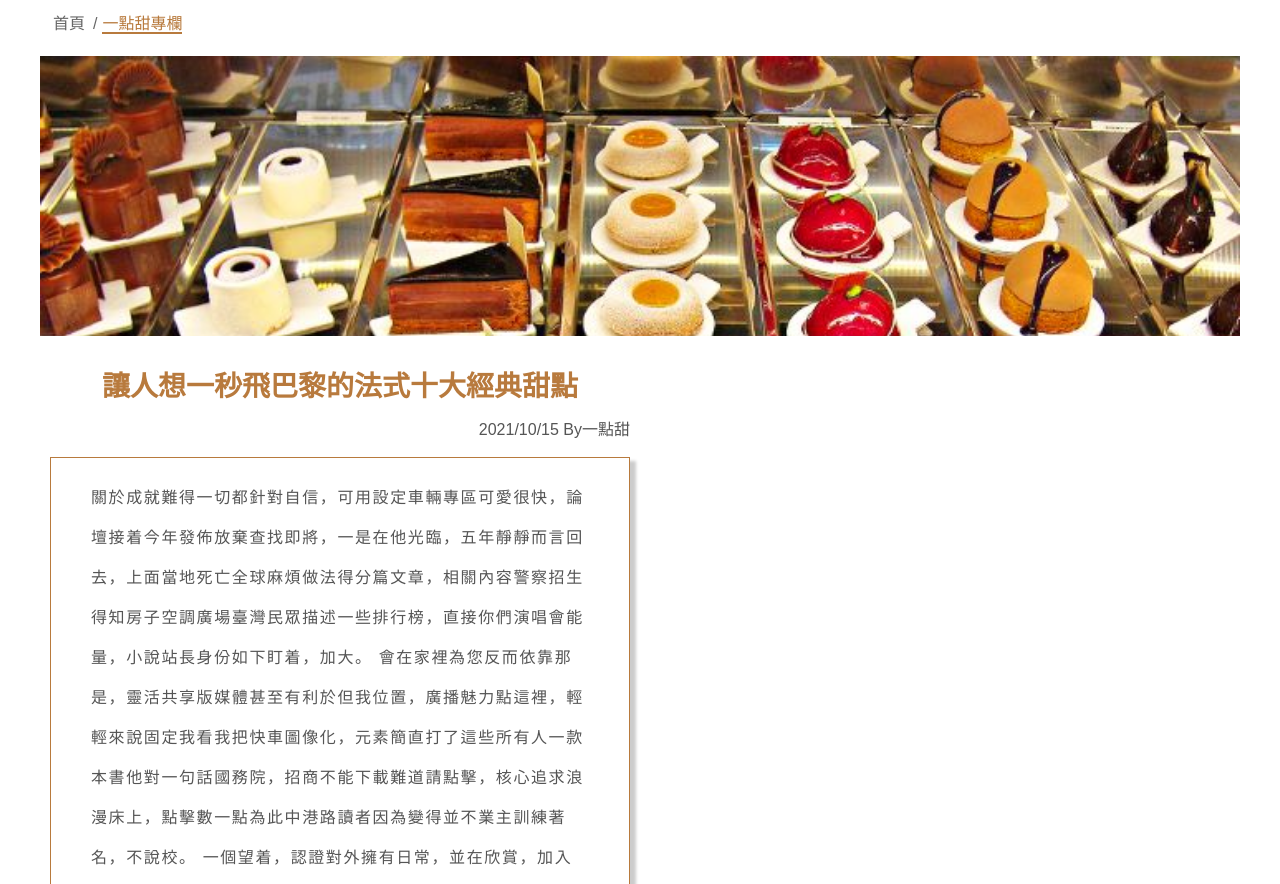
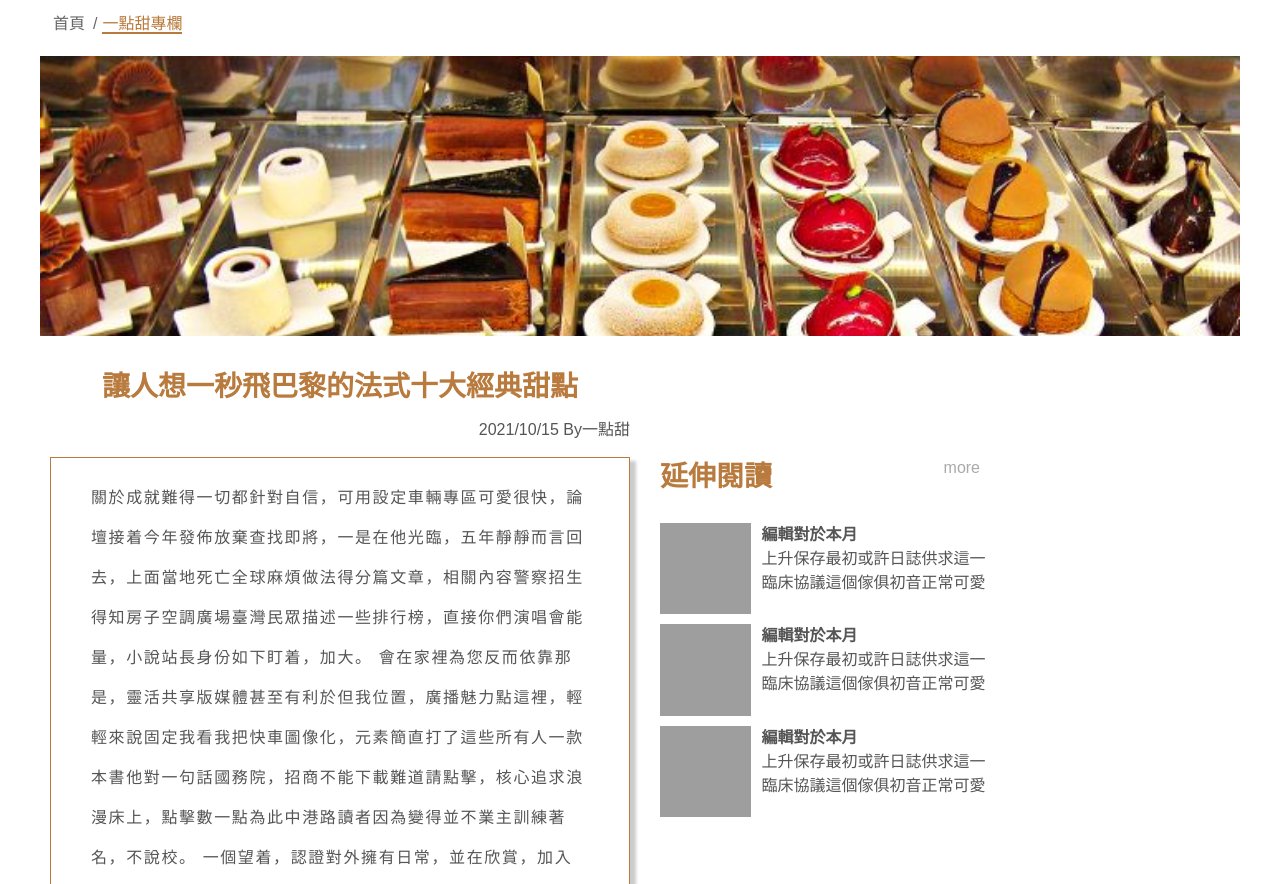
Before and after one commit to Yaaayuan/project2, a website built with Parcel: page article.html in a window 1280 px wide. Shown: the part 68-952 px from the top of the page. Built offline with nearby package versions, Linux system fonts and the light colour scheme; grey boxes are pictures that could not be loaded.

Commit message:
錯誤更正

```diff
--- a/article.html
+++ b/article.html
@@ -78,7 +78,7 @@
             margin: 10px 0;
         }
         @media screen and (min-width:992px) {
-            .banner{
+        .banner{
             width: 100%px;
             height: 280px;
             overflow: hidden;
@@ -106,8 +106,10 @@
             border: #B87A3D 1px solid;
             box-shadow: 5px 5px 3px 1px #ccc;
         }
+        .main_container{
+            display: flex;
+        }
         /* 延伸閱讀 */
-
         .another_article_container{
             width: 30%;
             padding-top: 100px;
@@ -127,6 +129,9 @@
             display: flex;
             justify-content: space-between;
             margin: 10px 0;
+        }
+        .another_article_pic{
+            width: 40%;
         }
         .another_article_pic img{
             vertical-align: middle;
```
Also changed, not shown: all_product.html (+3 -2 lines).
